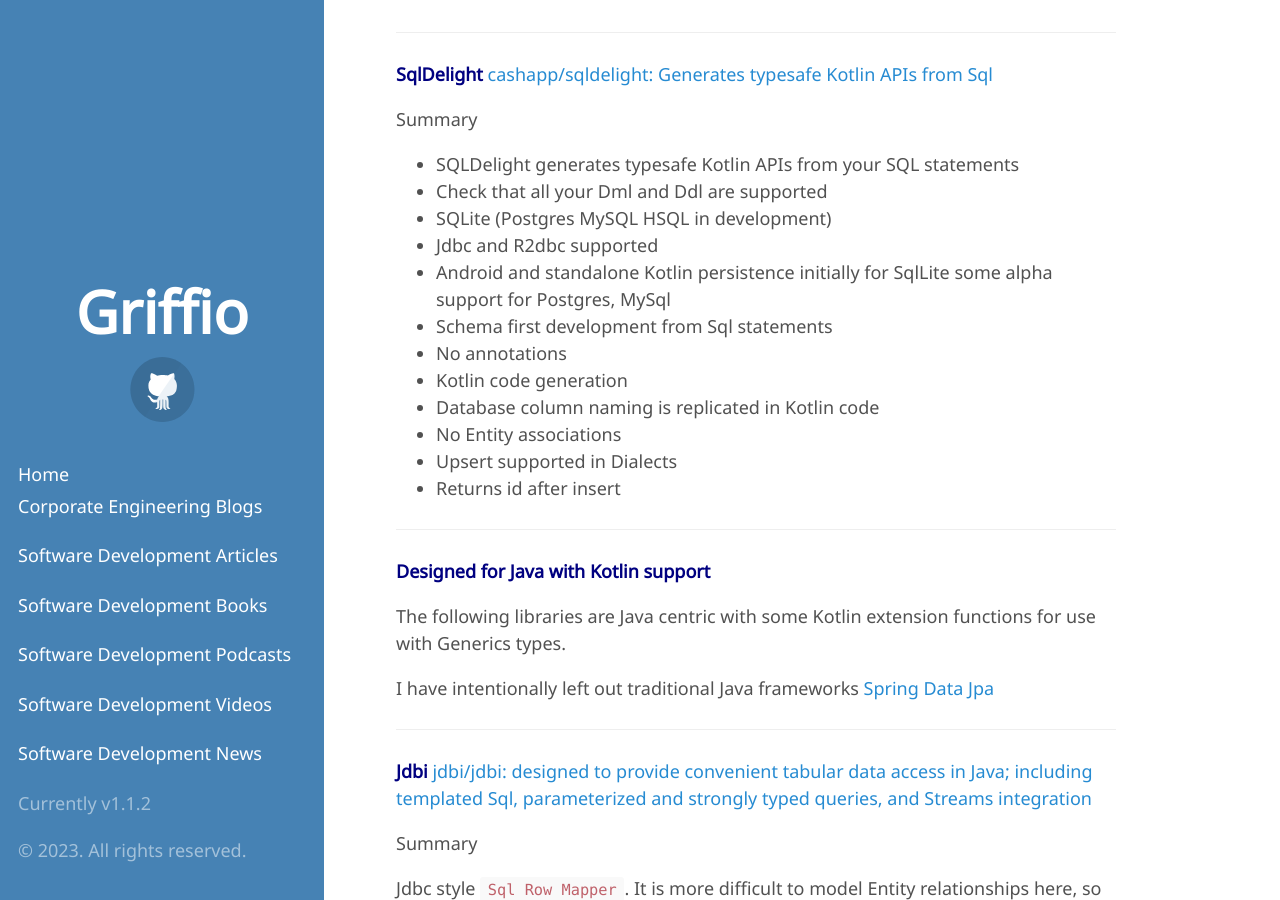
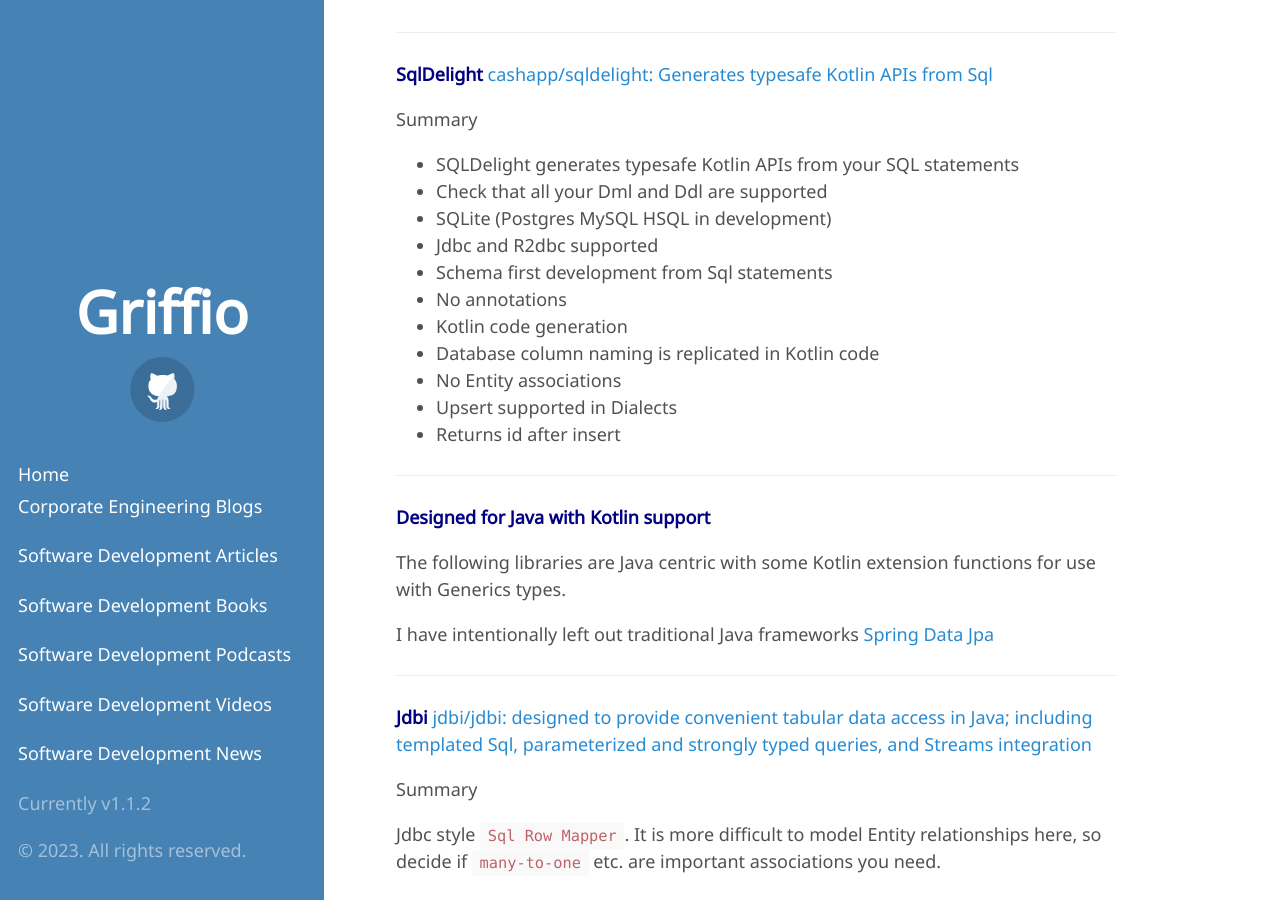
Before and after one commit to griffio/griffio.github.io, a Jekyll site: the page built from _posts/2023-04-20-More-Kotlin-Sql-Persistence-Comparision.md, in a window 1280 px wide and 900 px high, scrolled down 3816 px. Built offline with Jekyll 4.4.1, drawn with Linux system fonts in a browser that asks for light colours; some web fonts are replaced.

Commit message:
First draft
Kotlin Orm libraries

```diff
--- a/_posts/2023-04-20-More-Kotlin-Sql-Persistence-Comparision.md
+++ b/_posts/2023-04-20-More-Kotlin-Sql-Persistence-Comparision.md
@@ -133,7 +133,6 @@
 * Check that all your Dml and Ddl are supported
 * SQLite (Postgres MySQL HSQL in development)
 * Jdbc and R2dbc supported
-* Android and standalone Kotlin persistence initially for SqlLite some alpha support for Postgres, MySql
 * Schema first development from Sql statements
 * No annotations
 * Kotlin code generation
```
